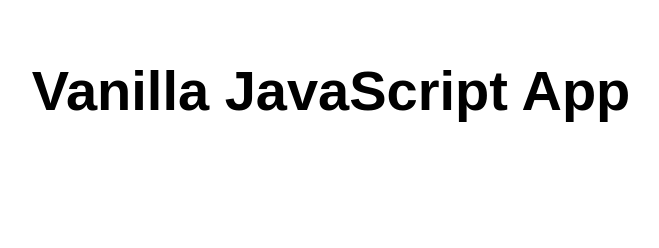
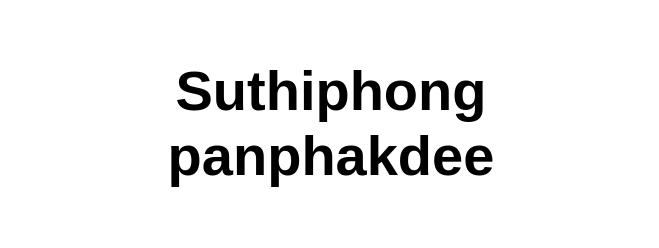
Before and after one commit to Suthiphong9/webapps, a website: page src/index.html in a window 1280 px wide. Shown: the whole page, without its empty margins (309-968 px from the left). Drawn offline with Linux system fonts and the light colour scheme.

Commit message:
Update index.html

```diff
--- a/src/index.html
+++ b/src/index.html
@@ -10,7 +10,7 @@
 
 <body>
   <main>
-    <h1>Vanilla JavaScript App</h1>
+    <h1>Suthiphong panphakdee</h1>
   </main>
 </body>
 
```
